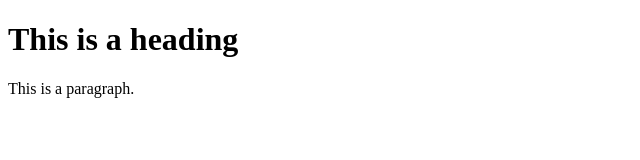
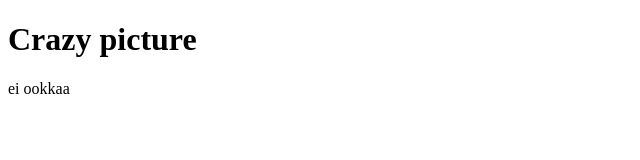
Before and after one commit to Valssu/Valssu.github.io, a plain HTML site: page index.html in a window 1280 px wide. Shown: the whole page, without its empty margins (0-640 px from the left). Drawn offline with Linux system fonts and the light colour scheme.

Commit message:
Update index.html

```diff
--- a/index.html
+++ b/index.html
@@ -3,8 +3,8 @@
 <title>HTML Tutorial</title>
 <body>
 
-<h1>This is a heading</h1>
-<p>This is a paragraph.</p>
+<h1>Crazy picture</h1>
+<p>ei ookkaa</p>
 
 </body>
 </html>
```
